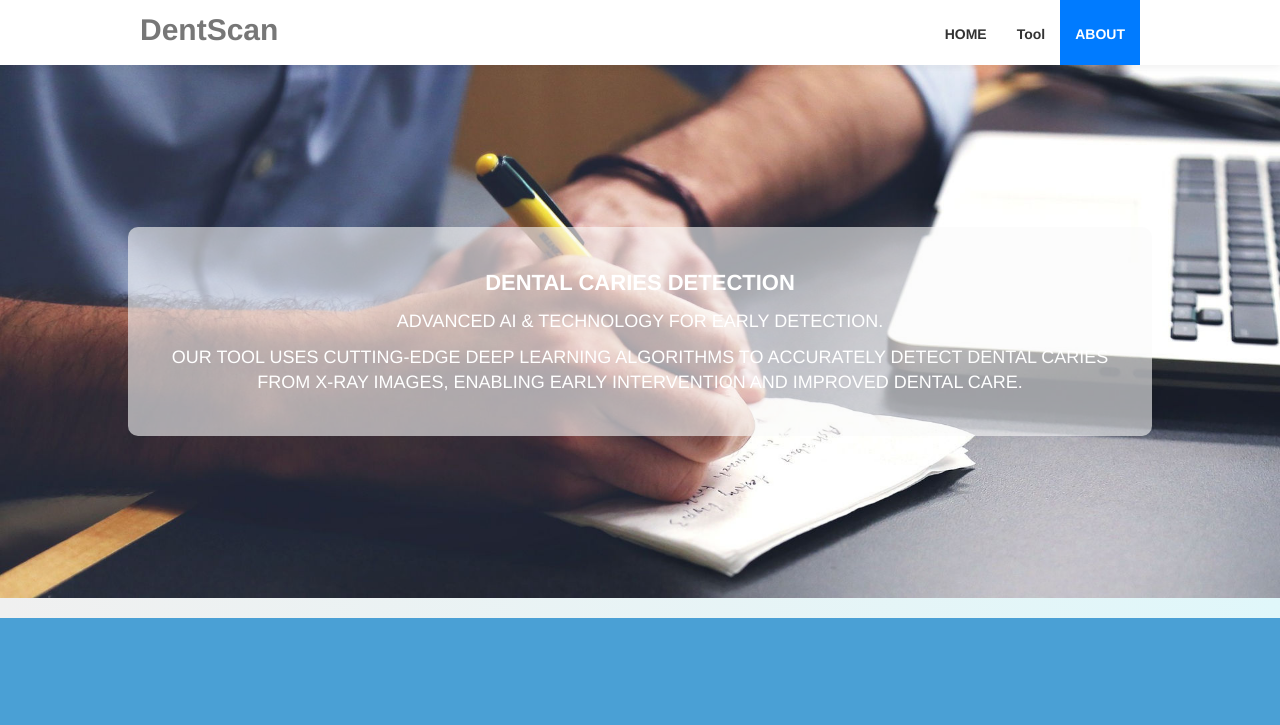
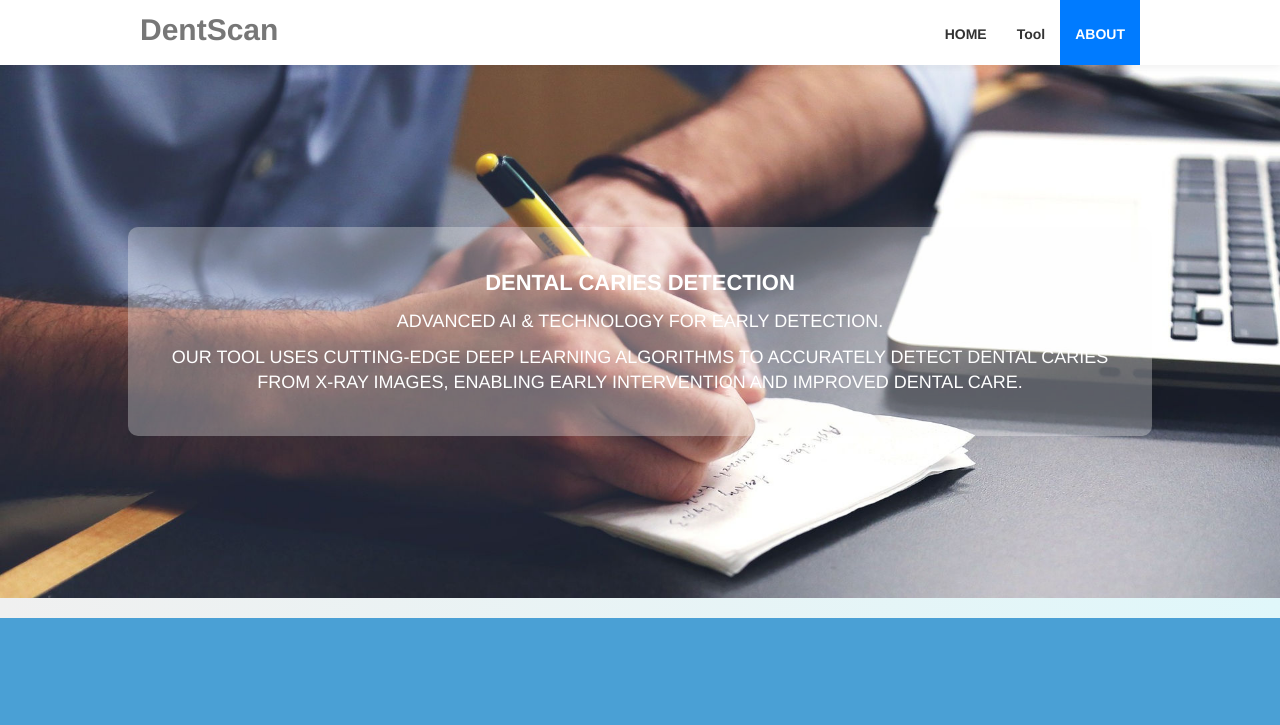
Before and after one commit to farhan011-cyber/fyp-UI, a plain HTML site: page index.html in a window 1280 px wide. Shown: the top 725 px of the page. Drawn offline with Linux system fonts and the light colour scheme.

Commit message:
Update templatemo_style.css

```diff
--- a/css/templatemo_style.css
+++ b/css/templatemo_style.css
@@ -188,7 +188,7 @@ body {
 }
 
 .info-box {
-	background: rgba(250, 250, 250, 0.6);
+	background: rgba(250, 250, 250, 0.3);
 	padding: 30px;
 	border-radius: 10px;
 	color: white;
```
